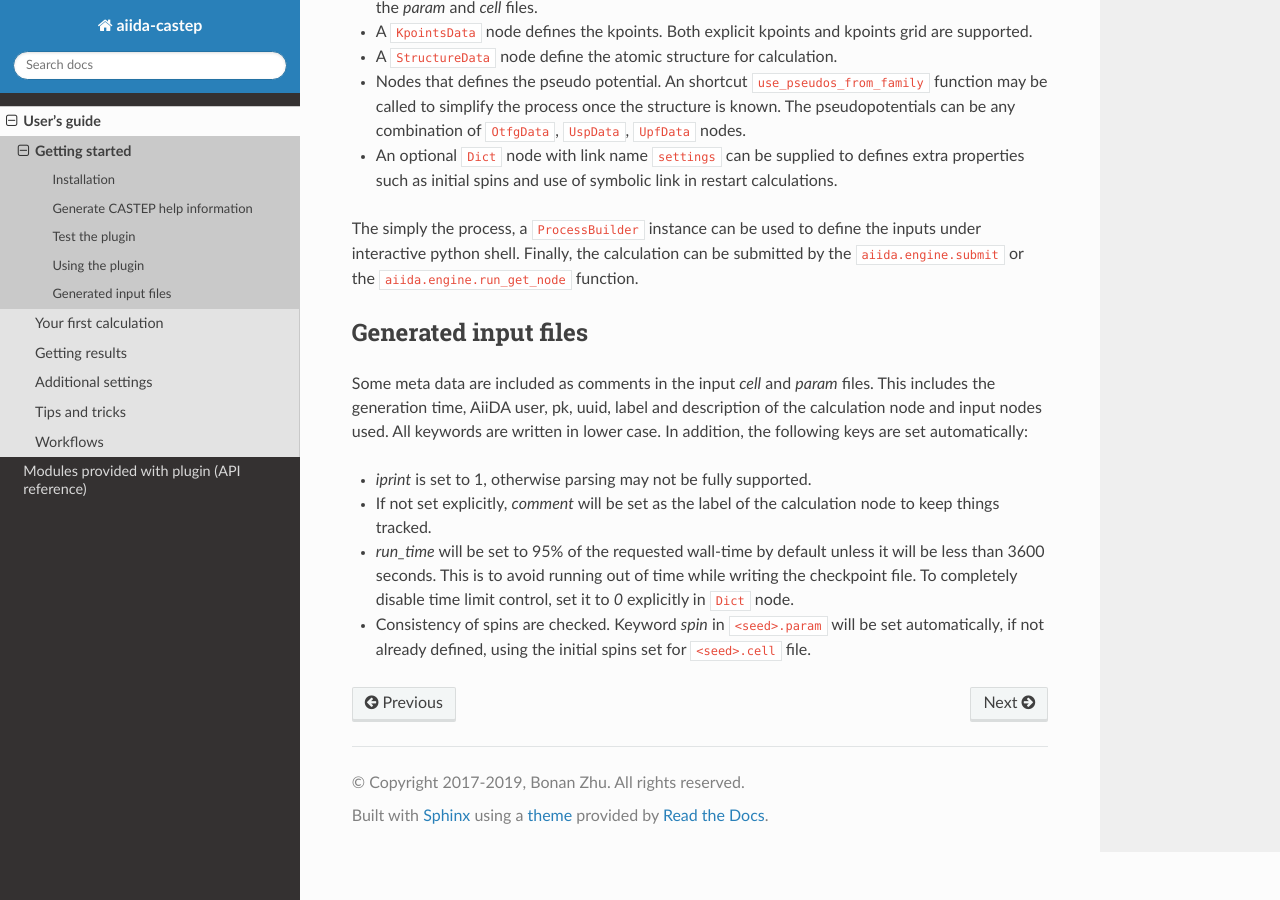
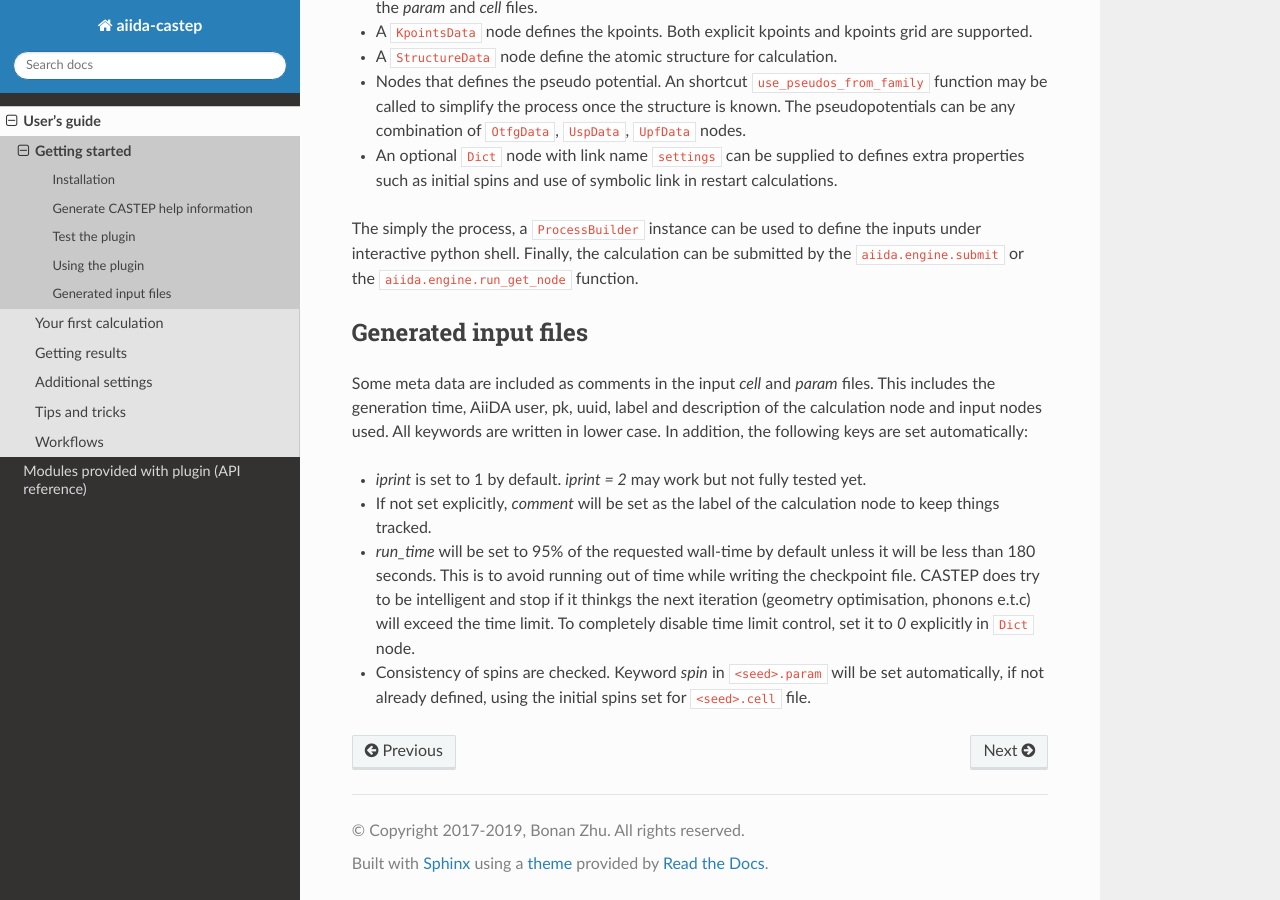
Before and after one commit to zhubonan/aiida-castep, a Sphinx documentation site: the page built from docs/source/user_guide/get_started.rst, in a window 1280 px wide and 900 px high, scrolled down 2921 px. Built offline with Sphinx 7.4.7 and the Read the Docs theme 2.0.0, drawn with Linux system fonts in a browser that asks for light colours; the version number could not be read and is left out.

Commit message:
Doc update

```diff
--- a/docs/source/user_guide/get_started.rst
+++ b/docs/source/user_guide/get_started.rst
@@ -137,12 +137,14 @@ This includes the generation time, AiiDA user, pk, uuid, label and description o
 All keywords are written in lower case.
 In addition, the following keys are set automatically:
 
-* *iprint* is set to 1, otherwise parsing may not be fully supported.
+* *iprint* is set to 1 by default. *iprint = 2* may work but not fully tested yet.
 
 * If not set explicitly, *comment* will be set as the label of the calculation node to keep things tracked.
 
-* *run_time* will be set to 95% of the requested wall-time by default unless it will be less than 3600 seconds.
+* *run_time* will be set to 95% of the requested wall-time by default unless it will be less than 180 seconds.
   This is to avoid running out of time while writing the checkpoint file.
+  CASTEP does try to be intelligent and stop if it thinkgs the next iteration (geometry optimisation, phonons e.t.c)
+  will exceed the time limit.
   To completely disable time limit control, set it to *0* explicitly in ``Dict`` node.
 
 * Consistency of spins are checked.  Keyword *spin* in ``<seed>.param`` will be set automatically, if not already defined, using the initial spins set for ``<seed>.cell`` file.
```
Also changed, not shown: docs/source/user_guide/additional.rst (+7 -0 lines).
